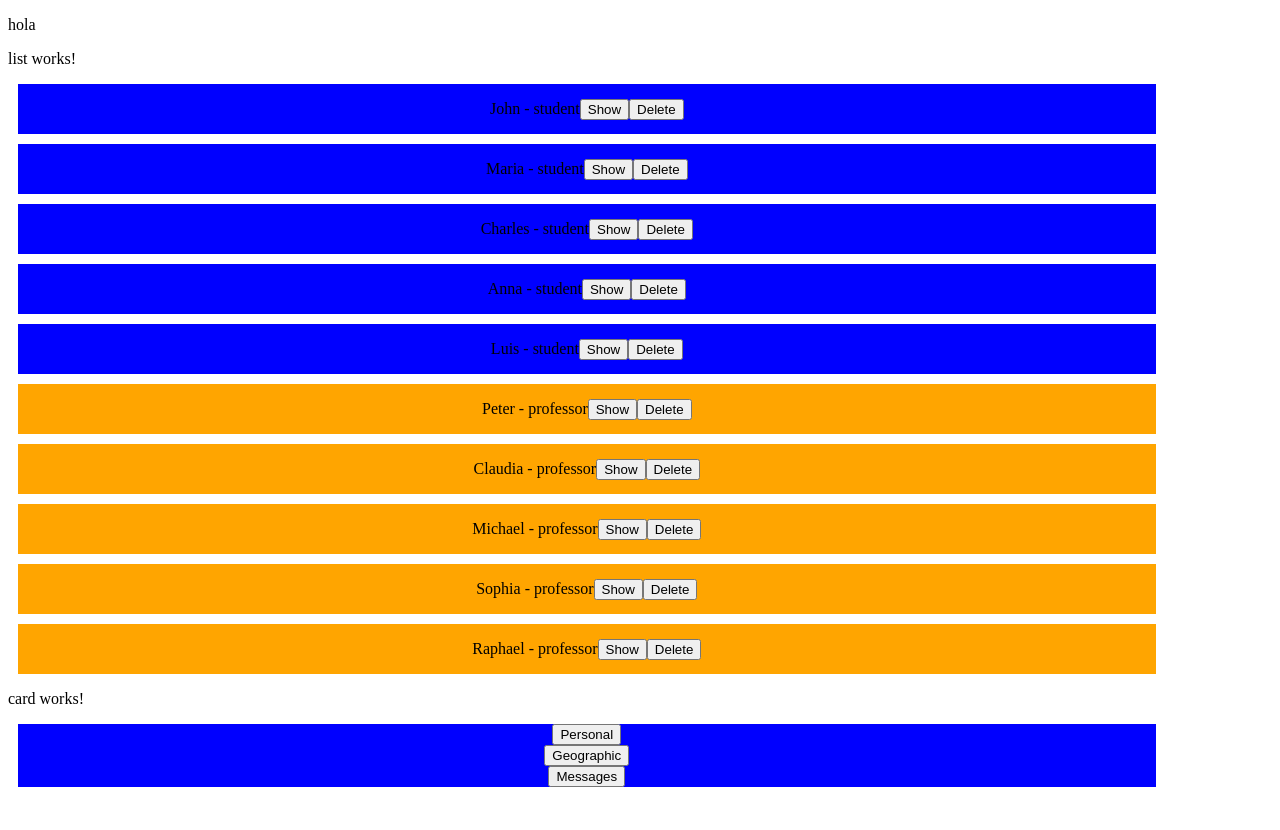
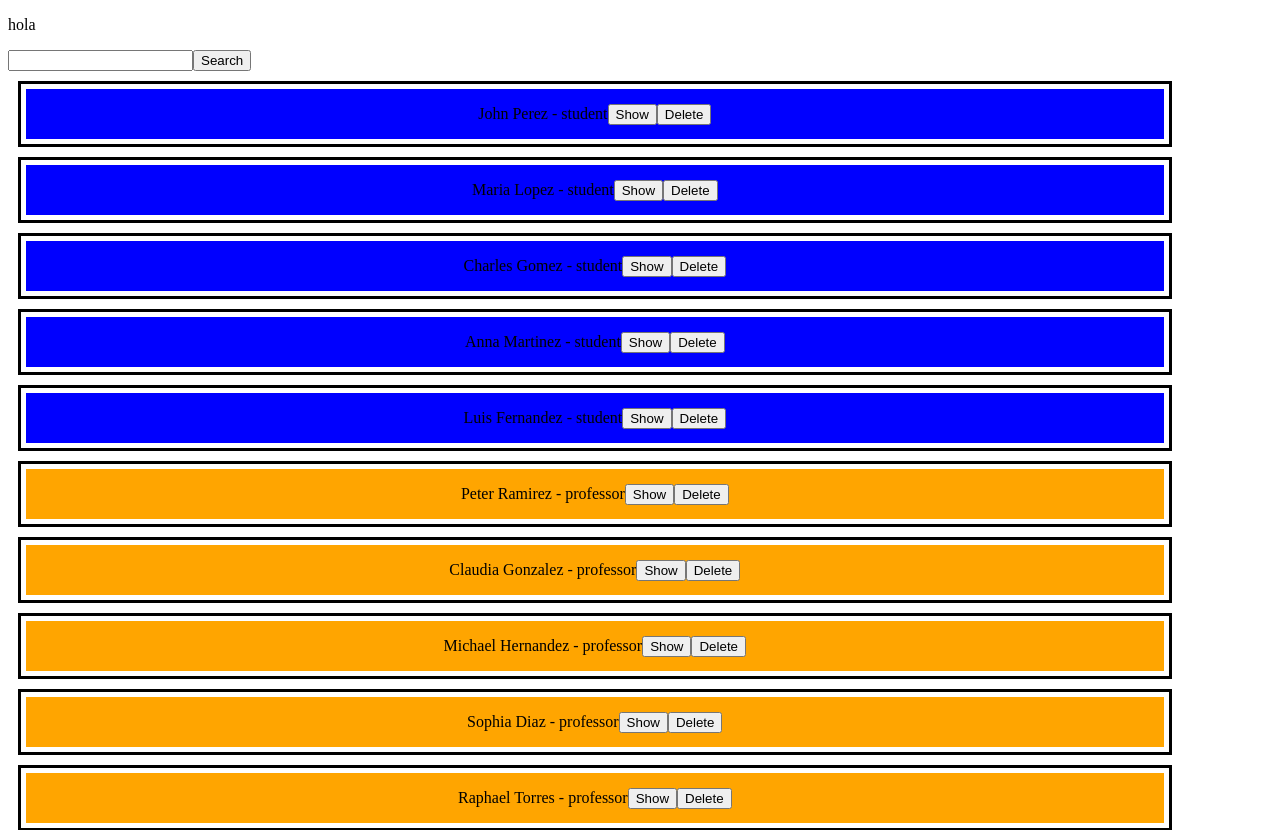
Before and after one commit to dylanjitt/AngularProject, an Angular app: page / in a window 1280 px wide. Shown: the top 830 px of the page. Before the commit the page ends 800 px from the top, so only its background shows below. Built offline with nearby package versions, Linux system fonts and the light colour scheme.

Commit message:
1er parcial angular completo

```diff
--- a/src/app/app.component.html
+++ b/src/app/app.component.html
@@ -1,3 +1,4 @@
 <p>hola</p>
-<app-list [persons]="persons" ></app-list>
+<app-search (search)="search($event)"></app-search>
+<app-list (sendData)="showPerson($event)" (delete)="deletePerson($event)" [persons]="persons" ></app-list>
 <app-card [person]="person"></app-card>
--- a/src/app/app.component.ts
+++ b/src/app/app.component.ts
@@ -33,13 +33,11 @@ export class AppComponent {
   students:Person[]=[]
   professors:Person[]=[]
   persons:Person[]=[]
-  person=this.persons[0]
+  person:any=null
 
   constructor() {
     this.initializeData();
     this.persons=[...this.students,...this.professors]
-    this.person=this.persons[0]
-    console.log(this.person)
   }
 
   initializeData() {
@@ -76,6 +74,21 @@ export class AppComponent {
     }
   }
 
+  showPerson(data:any){
+    console.log(data)
+    this.person=this.persons.find((p)=>p.name==data)
+    console.log(this.person)
+  }
 
+  deletePerson(data:any){
+    console.log(data)
+    let per=this.persons.find((p)=>p.name==data)
+    this.persons=this.persons.filter((p)=>p!==per)
+  }
 
+  search(data:any){
+    console.log('search: ',data)
+    let per=this.persons.find((p)=>p.name==data)
+    this.persons=this.persons.filter((p)=>p==per)
+  }
 }
--- a/src/app/card/card.component.html
+++ b/src/app/card/card.component.html
@@ -1,4 +1,4 @@
-<p>card works!</p>
+<p>card Component:</p>
 <div class="card" [ngStyle]="{'background-color':person?.type=='student'?'blue':'orange'} ">
   <button (click)="onPersonal()">Personal</button>
   <button (click)="onGeo()">Geographic</button>
@@ -20,8 +20,13 @@
   }
 
   @if(mess){
+    <app-search (search)="search($event)"></app-search>
     @for(item of person?.messages;track $index){
-      <p>{{item}}</p>
+
+      <app-item>
+        <p>{{item}}</p>
+      </app-item>
+
     }
   }
 </div>
--- a/src/app/card/card.component.ts
+++ b/src/app/card/card.component.ts
@@ -1,20 +1,27 @@
 import { Component,Input } from '@angular/core';
 import { Person } from '../app.component';
 import { CommonModule } from '@angular/common';
+import { ItemComponent } from '../item/item.component';
+import { SearchComponent } from '../search/search.component';
 
 @Component({
   selector: 'app-card',
   standalone: true,
-  imports: [CommonModule],
+  imports: [CommonModule,ItemComponent,SearchComponent],
   templateUrl: './card.component.html',
   styleUrl: './card.component.scss'
 })
 export class CardComponent {
   @Input() person:Person|null=null
 
-  personal:boolean=false
+  personal:boolean=true
   geo:boolean=false
   mess:boolean=false
+
+  // messages:string[]|undefined=[]
+  // constructor(){
+  //   this.messages=this.person?.messages
+  // }
 
   public onPersonal(){
     this.personal=true
@@ -31,4 +38,12 @@ export class CardComponent {
     this.geo=false
     this.mess=true
   }
+
+  search(data: string) {  // Cambiar el tipo de `data` a `string`
+    console.log('search: ', data);
+    if (this.person && this.person.messages) {  // Asegúrate de que `person` y `messages` existan
+      const filteredMessages = this.person.messages.filter((message) => message.includes(data)); // Cambiar para filtrar según `data`
+      this.person.messages = filteredMessages;  // Asignar el nuevo array
+    }
+  }
 }
--- a/src/app/item/item.component.html
+++ b/src/app/item/item.component.html
@@ -1,5 +1,4 @@
-<div class="card" [ngStyle]="{'background-color':role=='student'?'blue':'orange'} ">
-  <p>{{name}} - {{role}}</p>
-  <button (click)="onShow()">Show</button>
-  <button (click)="onDelete()">Delete</button>
+
+<div class="card">
+  <ng-content></ng-content>
 </div>
--- a/src/app/item/item.component.scss
+++ b/src/app/item/item.component.scss
@@ -4,4 +4,7 @@
   justify-content: center;
   width: 90%;
   margin: 10px;
+  border: 3px solid black;
+  background-color: white;
+  padding: 5px;
 }
--- a/src/app/item/item.component.ts
+++ b/src/app/item/item.component.ts
@@ -9,17 +9,4 @@ import { Component, EventEmitter, Input, Output } from '@angular/core';
   styleUrl: './item.component.scss'
 })
 export class ItemComponent {
-  @Input() name:string=''
-  @Input() role:String=''
-
-  @Output() sendData=new EventEmitter<String>()
-  @Output() delete=new  EventEmitter<String>()
-
-  public onShow(){
-    this.sendData.emit(this.name)
-  }
-
-  public onDelete(){
-    this.delete.emit(this.name)
-  }
 }
--- a/src/app/list/list.component.html
+++ b/src/app/list/list.component.html
@@ -1,4 +1,9 @@
-<p>list works!</p>
 @for(item of persons;track $index){
-  <app-item name="{{item.name}}" role="{{item.type}}"></app-item>
+  <app-item >
+    <div class="card" [ngStyle]="{'background-color':item.type=='student'?'blue':'orange'} ">
+      <p>{{item.name}}  {{item.lastName}} - {{item.type}} </p>
+      <button (click)="onShow(item.name)">Show</button>
+      <button (click)="onDelete(item.name)">Delete</button>
+    </div>
+  </app-item>
 }
--- a/src/app/list/list.component.scss
+++ b/src/app/list/list.component.scss
@@ -2,6 +2,5 @@
   display: flex;
   align-items: center;
   justify-content: center;
-  width: 90%;
-
+  width: 100%;
 }
--- a/src/app/list/list.component.ts
+++ b/src/app/list/list.component.ts
@@ -1,17 +1,27 @@
-import { Component, Input } from '@angular/core';
+import { Component, Input,Output,EventEmitter } from '@angular/core';
 import { Person } from '../app.component';
 import { ItemComponent } from '../item/item.component';
+import { CommonModule } from '@angular/common';
 @Component({
   selector: 'app-list',
   standalone: true,
-  imports: [ItemComponent],
+  imports: [ItemComponent,CommonModule],
   templateUrl: './list.component.html',
   styleUrl: './list.component.scss'
 })
 export class ListComponent {
   @Input()persons:Person[]=[]
 
+  @Output() sendData=new EventEmitter<String>()
+  @Output() delete=new  EventEmitter<String>()
 
+  public onShow(data:string){
+    this.sendData.emit(data)
+  }
+
+  public onDelete(data:string){
+    this.delete.emit(data)
+  }
 
 
 }
--- a/src/app/search/search.component.html
+++ b/src/app/search/search.component.html
@@ -1 +1,4 @@
-<p>search works!</p>
+<div>
+  <input type="text" [(ngModel)]="query">
+  <button (click)="searchQuery()">Search</button>
+</div>
--- a/src/app/search/search.component.ts
+++ b/src/app/search/search.component.ts
@@ -1,12 +1,20 @@
-import { Component } from '@angular/core';
+import { CommonModule } from '@angular/common';
+import { Component, EventEmitter, Output } from '@angular/core';
+import { FormsModule } from '@angular/forms';
 
 @Component({
   selector: 'app-search',
   standalone: true,
-  imports: [],
+  imports: [CommonModule,FormsModule],
   templateUrl: './search.component.html',
   styleUrl: './search.component.scss'
 })
 export class SearchComponent {
 
+  @Output() search=new EventEmitter<string>()
+
+  query:string=''
+  public searchQuery(){
+    this.search.emit(this.query)
+  }
 }
```
